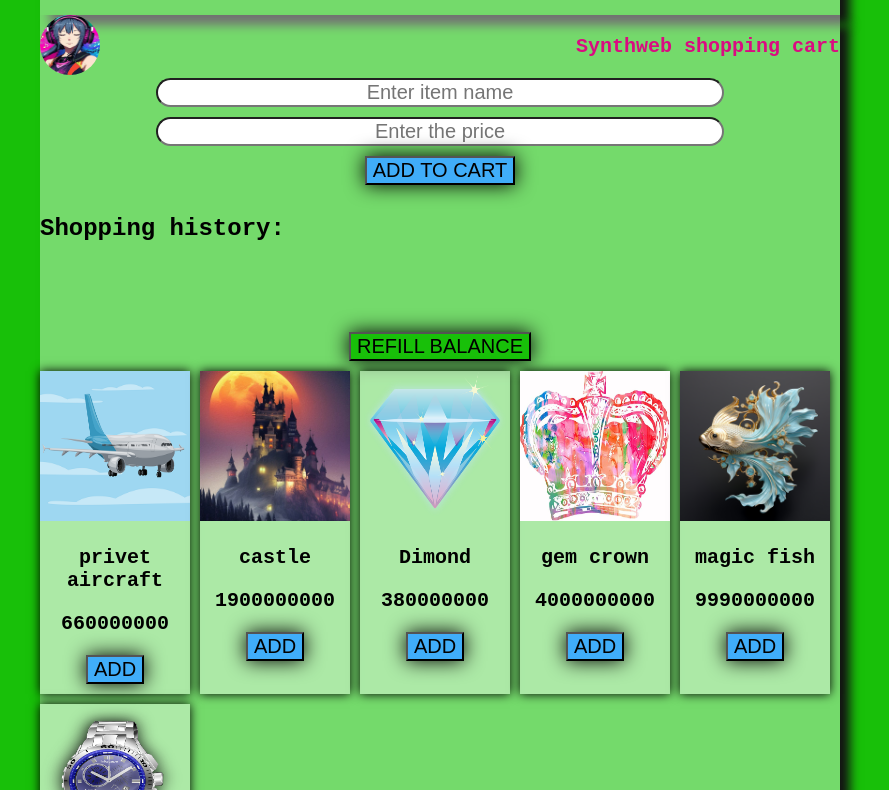
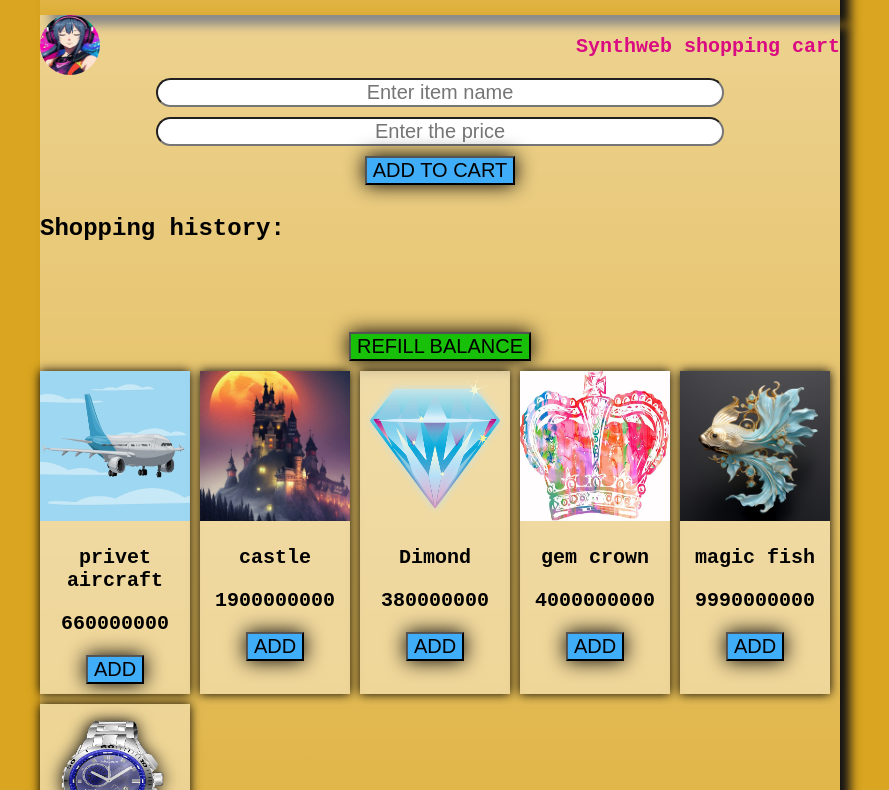
Before and after one commit to Dhrubo111/synthweb-shoping, a plain HTML site: page index.html in a window 1280 px wide. Shown: the part 175-965 px from the top of the page, without its empty margins (200-1089 px from the left). Drawn offline with Linux system fonts and the light colour scheme.

Commit message:
changed backgroud color can make more like galss

```diff
--- a/styles.css
+++ b/styles.css
@@ -1,6 +1,6 @@
 body{
   font-family: 'Courier New', Courier, monospace;
-  background-color: #18c009;
+  background-color: goldenrod;
 
 
 }
@@ -42,6 +42,7 @@ body{
   margin: auto;
 
   background: rgba(255, 255, 255, 0.4);
+  background: linear-gradient(rgba(255, 255, 255, 0.5), rgba(255, 255, 255, 0.1));
   box-shadow: 10px 10px 10px rgb(19, 18, 19);
 
 }
```
